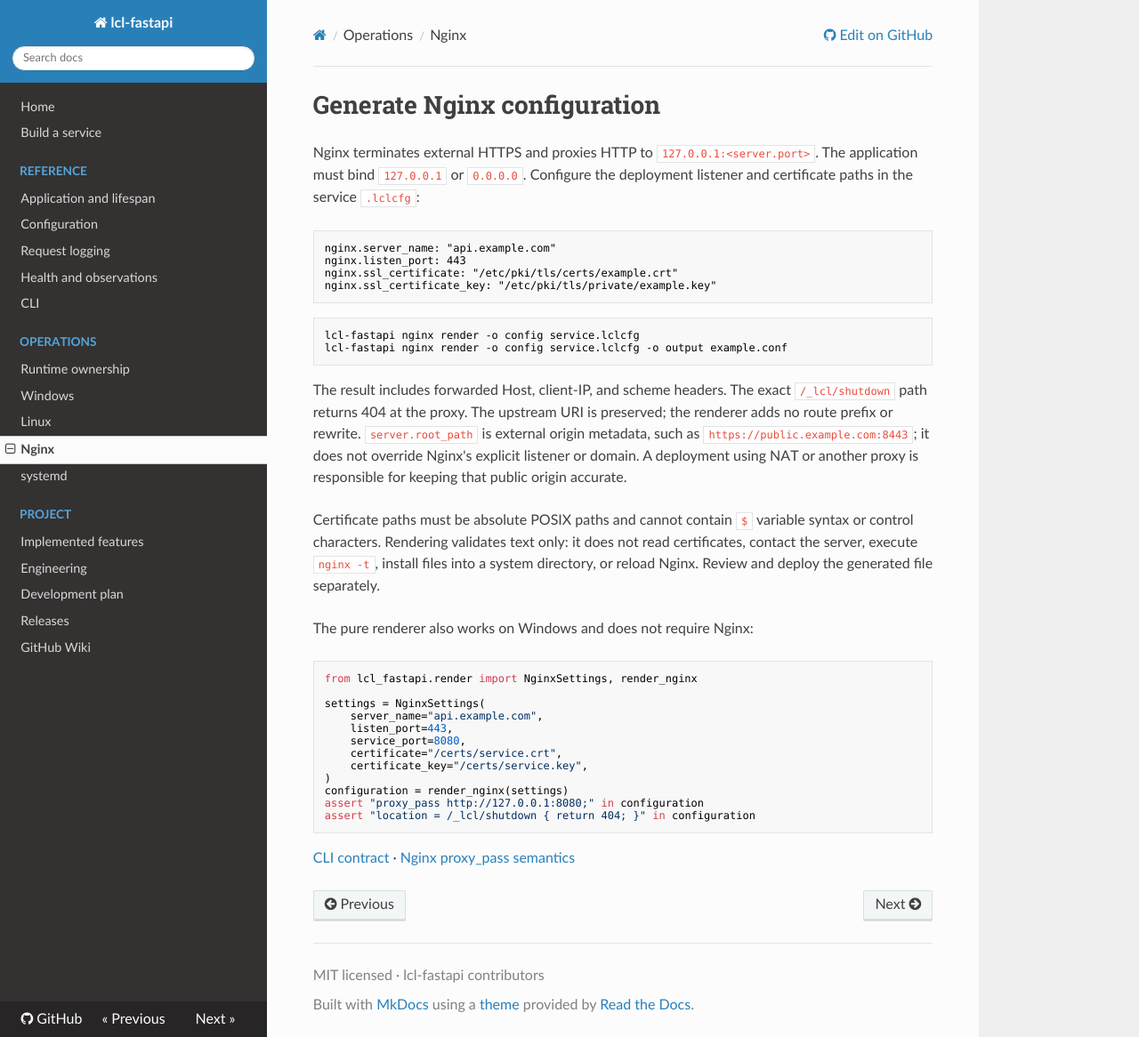
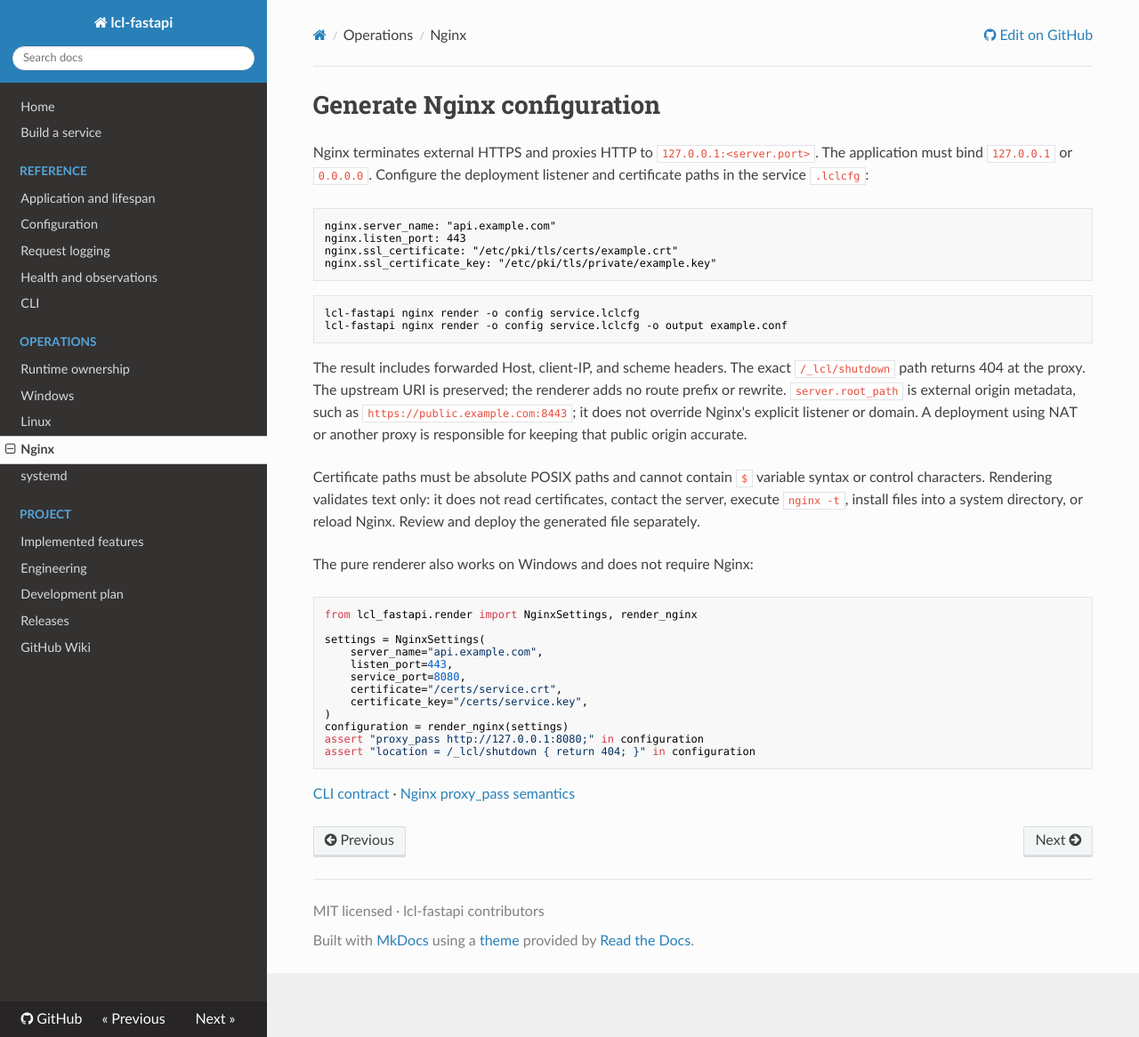
Before and after one commit to gokurakujoudo/lcl-fastapi, an MkDocs documentation site: the page built from docs/nginx.md, in a window 1280 px wide and 1166 px high. Shown: the whole window at 89% size. Built offline with MkDocs 1.6.1, drawn with Linux system fonts in a browser that asks for light colours; nearby versions of some CDN libraries.

Commit message:
Let documentation fill the available browser width

```diff
--- /dev/null
+++ b/docs/stylesheets/extra.css
@@ -0,0 +1,4 @@
+/* Let documentation fill the space beside the theme's responsive sidebar. */
+.wy-nav-content {
+  max-width: none;
+}
--- a/mkdocs.yml
+++ b/mkdocs.yml
@@ -8,6 +8,9 @@
 theme:
   name: readthedocs
   navigation_depth: 3
+
+extra_css:
+  - stylesheets/extra.css
 
 plugins:
   - search
```
Also changed, not shown: CHANGELOG.md (+2 -0 lines).
